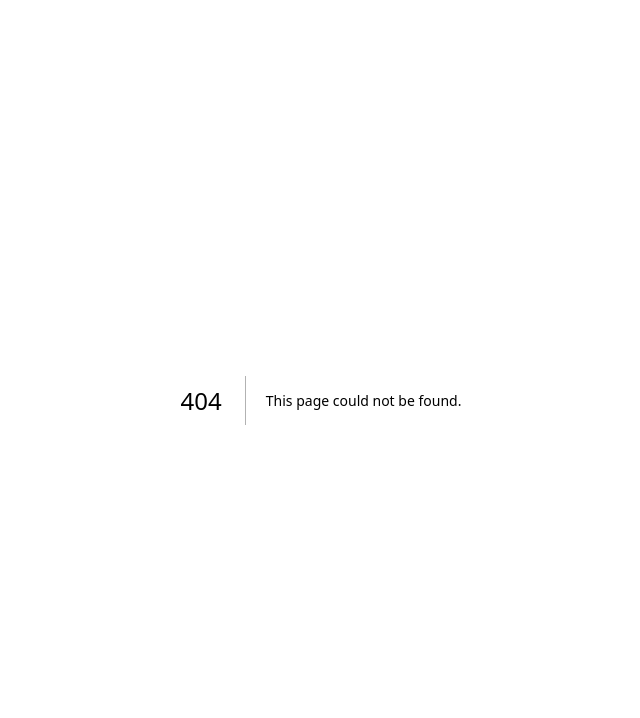
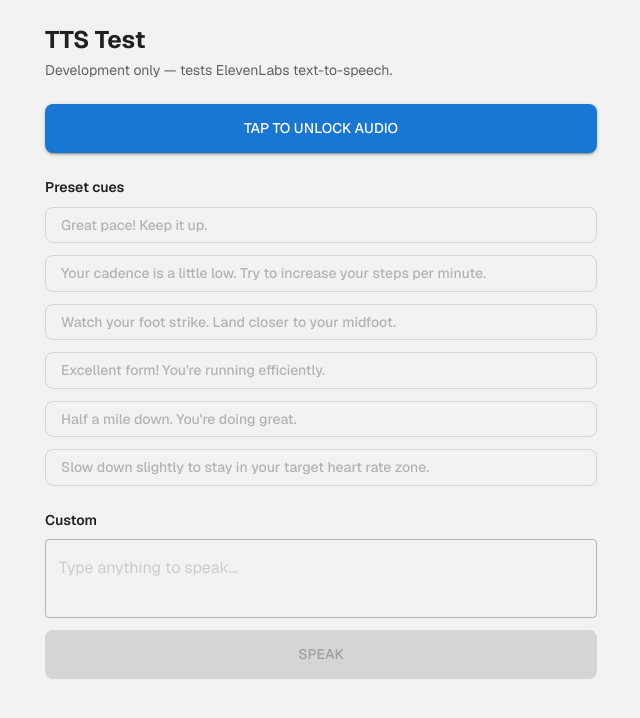
Before and after one commit to klin2686/stride, a Next.js app in the folder client/: page /tts-test in a window 1280 px wide. Before the commit this address had no page. Shown: the top 718 px of the page, without its empty margins (319-959 px from the left). Built offline with nearby package versions, Linux system fonts and the light colour scheme; no server answers; what @mui/material-nextjs would draw is missing.

Commit message:
Feat: TTS text page created

```diff
--- a/client/package.json
+++ b/client/package.json
@@ -18,7 +18,7 @@
     "@mui/material": "^7.3.8",
     "@mui/material-nextjs": "^7.3.8",
     "mapbox-gl": "^3.19.0",
-    "next": "16.1.6",
+    "next": "^16.1.6",
     "react": "19.2.3",
     "react-dom": "19.2.3",
     "react-hook-form": "^7.71.2",
--- /dev/null
+++ b/client/src/app/tts-test/page.tsx
@@ -0,0 +1,120 @@
+"use client";
+
+/**
+ * TTS TEST PAGE — for development only.
+ * Navigate to http://localhost:3000/tts-test
+ */
+
+import { useState } from "react";
+import Box from "@mui/material/Box";
+import Button from "@mui/material/Button";
+import TextField from "@mui/material/TextField";
+import Typography from "@mui/material/Typography";
+import CircularProgress from "@mui/material/CircularProgress";
+import { initAudio, speak } from "@/lib/tts";
+
+const PRESET_CUES = [
+  "Great pace! Keep it up.",
+  "Your cadence is a little low. Try to increase your steps per minute.",
+  "Watch your foot strike. Land closer to your midfoot.",
+  "Excellent form! You're running efficiently.",
+  "Half a mile down. You're doing great.",
+  "Slow down slightly to stay in your target heart rate zone.",
+];
+
+export default function TtsTestPage() {
+  const [customText, setCustomText] = useState("");
+  const [loading, setLoading] = useState<string | null>(null);
+  const [error, setError] = useState<string | null>(null);
+  const [unlocked, setUnlocked] = useState(false);
+
+  async function handleUnlock() {
+    await initAudio();
+    setUnlocked(true);
+  }
+
+  async function handleSpeak(text: string) {
+    setError(null);
+    setLoading(text);
+    try {
+      await speak(text);
+    } catch (e) {
+      setError(e instanceof Error ? e.message : String(e));
+    } finally {
+      setLoading(null);
+    }
+  }
+
+  return (
+    <Box sx={{ p: 3, maxWidth: 600, mx: "auto" }}>
+      <Typography variant="h5" fontWeight={700} mb={0.5}>
+        TTS Test
+      </Typography>
+      <Typography variant="body2" color="text.secondary" mb={3}>
+        Development only — tests ElevenLabs text-to-speech.
+      </Typography>
+
+      {/* Step 1: unlock audio context */}
+      {!unlocked && (
+        <Button
+          variant="contained"
+          fullWidth
+          onClick={handleUnlock}
+          sx={{ mb: 3, py: 1.5, borderRadius: 2 }}
+        >
+          Tap to unlock audio
+        </Button>
+      )}
+
+      {/* Preset cues */}
+      <Typography variant="subtitle2" fontWeight={600} mb={1}>
+        Preset cues
+      </Typography>
+      <Box sx={{ display: "flex", flexDirection: "column", gap: 1.5, mb: 3 }}>
+        {PRESET_CUES.map((cue) => (
+          <Button
+            key={cue}
+            variant="outlined"
+            disabled={!unlocked || loading !== null}
+            onClick={() => handleSpeak(cue)}
+            sx={{ justifyContent: "flex-start", textTransform: "none", borderRadius: 2 }}
+            endIcon={loading === cue ? <CircularProgress size={16} /> : null}
+          >
+            {cue}
+          </Button>
+        ))}
+      </Box>
+
+      {/* Custom input */}
+      <Typography variant="subtitle2" fontWeight={600} mb={1}>
+        Custom
+      </Typography>
+      <TextField
+        fullWidth
+        multiline
+        minRows={2}
+        placeholder="Type anything to speak..."
+        value={customText}
+        onChange={(e) => setCustomText(e.target.value)}
+        disabled={!unlocked}
+        sx={{ mb: 1.5 }}
+      />
+      <Button
+        variant="contained"
+        fullWidth
+        disabled={!unlocked || !customText.trim() || loading !== null}
+        onClick={() => handleSpeak(customText.trim())}
+        sx={{ py: 1.5, borderRadius: 2 }}
+        endIcon={loading === customText.trim() ? <CircularProgress size={16} color="inherit" /> : null}
+      >
+        Speak
+      </Button>
+
+      {error && (
+        <Typography color="error" variant="body2" mt={2} sx={{ wordBreak: "break-all" }}>
+          {error}
+        </Typography>
+      )}
+    </Box>
+  );
+}
--- /dev/null
+++ b/client/src/lib/tts.ts
@@ -0,0 +1,91 @@
+/**
+ * ElevenLabs Text-to-Speech — client-side only.
+ *
+ * Usage:
+ *   import { speak } from "@/lib/tts";
+ *   await speak("Great pace! Keep it up.");
+ *
+ * Set NEXT_PUBLIC_ELEVENLABS_API_KEY in your .env.local file.
+ * Set NEXT_PUBLIC_ELEVENLABS_VOICE_ID to override the default voice (optional).
+ */
+
+const API_KEY = process.env.NEXT_PUBLIC_ELEVENLABS_API_KEY ?? "";
+
+// Rachel — a clear, neutral voice well-suited for audio cues.
+// Override via env var if you prefer a different voice.
+const VOICE_ID =
+  process.env.NEXT_PUBLIC_ELEVENLABS_VOICE_ID ?? "21m00Tcm4TlvDq8ikWAM";
+
+const TTS_URL = `https://api.elevenlabs.io/v1/text-to-speech/${VOICE_ID}`;
+
+let audioContext: AudioContext | null = null;
+
+function getAudioContext(): AudioContext {
+  if (!audioContext || audioContext.state === "closed") {
+    audioContext = new AudioContext();
+  }
+  return audioContext;
+}
+
+/**
+ * Call this once inside a user gesture handler (e.g. the "Start Run" button click)
+ * to unlock AudioContext for the session. Safe to call multiple times.
+ */
+export async function initAudio(): Promise<void> {
+  const ctx = getAudioContext();
+  if (ctx.state === "suspended") {
+    await ctx.resume();
+  }
+}
+
+/**
+ * Speak the given text aloud using ElevenLabs TTS.
+ * Resolves when the audio finishes playing.
+ * Rejects if the API call fails or the key is missing.
+ */
+export async function speak(text: string): Promise<void> {
+  if (!API_KEY) {
+    console.warn("[tts] NEXT_PUBLIC_ELEVENLABS_API_KEY is not set — skipping.");
+    return;
+  }
+
+  const response = await fetch(TTS_URL, {
+    method: "POST",
+    headers: {
+      "xi-api-key": API_KEY,
+      "Content-Type": "application/json",
+      Accept: "audio/mpeg",
+    },
+    body: JSON.stringify({
+      text,
+      model_id: "eleven_turbo_v2_5", // low-latency model — good for real-time cues
+      voice_settings: {
+        stability: 0.5,
+        similarity_boost: 0.75,
+      },
+    }),
+  });
+
+  if (!response.ok) {
+    const detail = await response.text().catch(() => response.statusText);
+    throw new Error(`[tts] ElevenLabs API error ${response.status}: ${detail}`);
+  }
+
+  const arrayBuffer = await response.arrayBuffer();
+  const ctx = getAudioContext();
+
+  // Resume the context if it was suspended (browser autoplay policy)
+  if (ctx.state === "suspended") {
+    await ctx.resume();
+  }
+
+  const audioBuffer = await ctx.decodeAudioData(arrayBuffer);
+
+  return new Promise((resolve) => {
+    const source = ctx.createBufferSource();
+    source.buffer = audioBuffer;
+    source.connect(ctx.destination);
+    source.onended = () => resolve();
+    source.start();
+  });
+}
```
Also changed, not shown: 2 other files (tests, documents, lock files or other folders).
